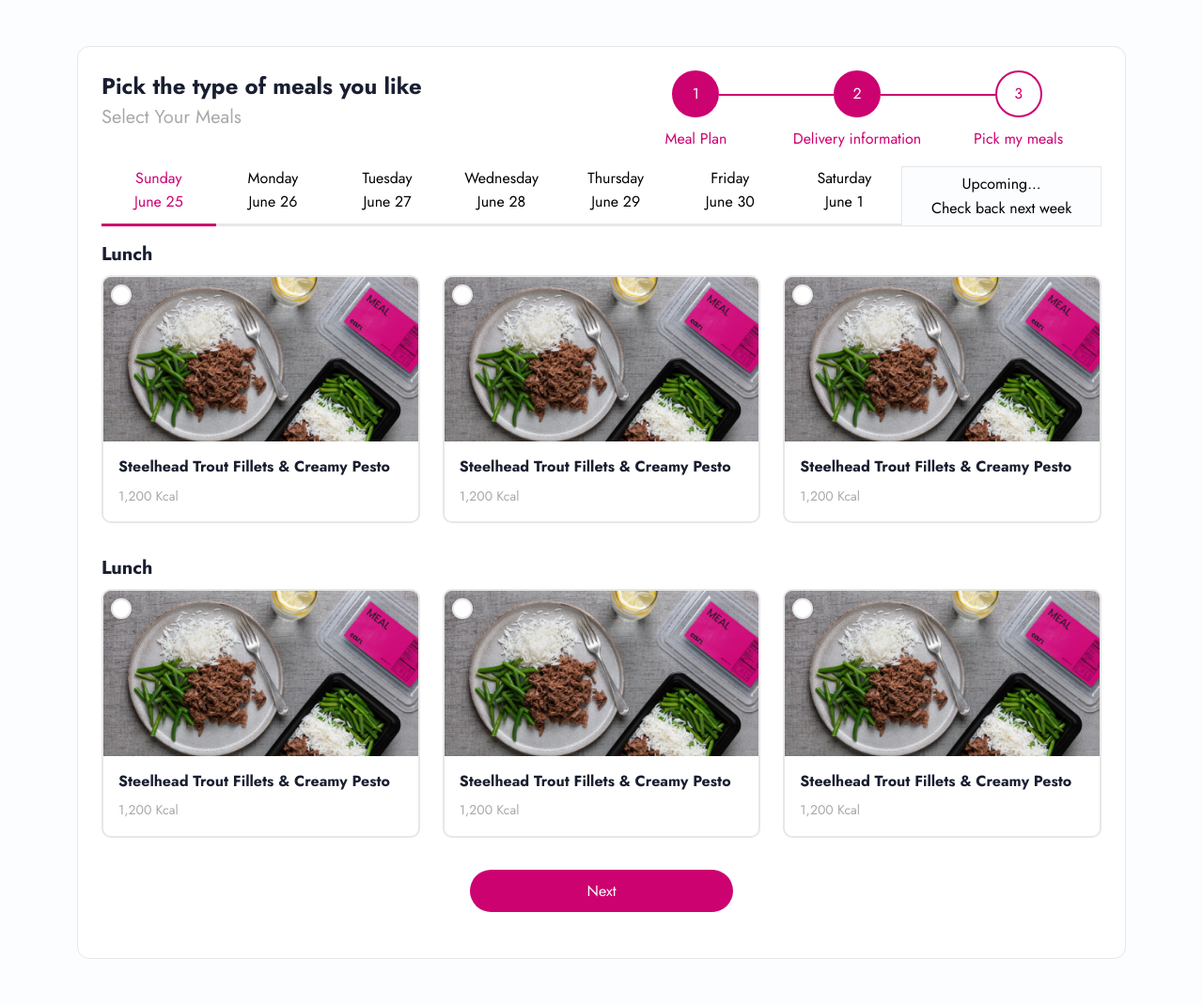
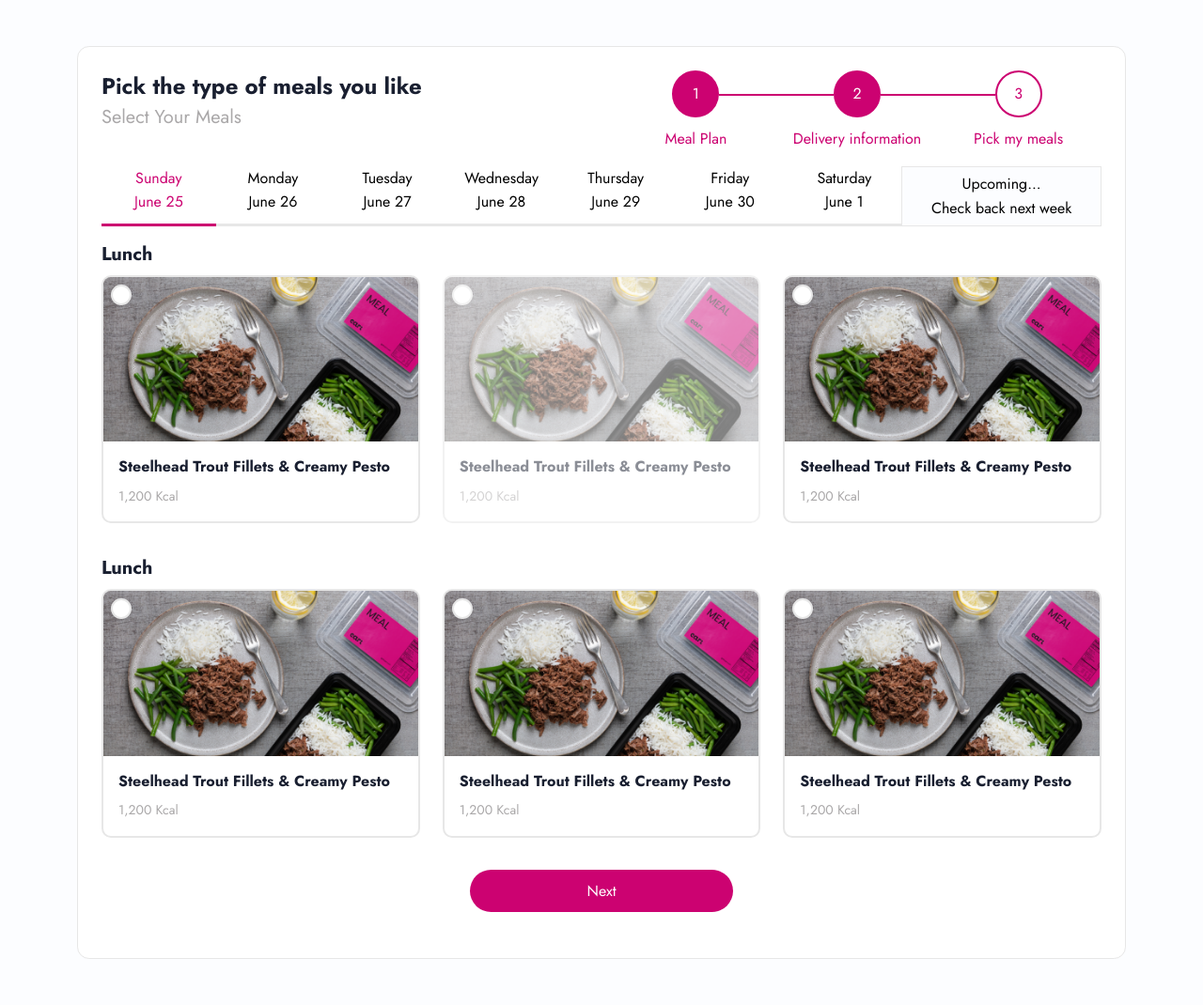
Before and after one commit to waleedo0o7/cari-website, a PHP site: page /meal-plans-select-meals.php in a window 1280 px wide. Shown: the part 81-1151 px from the top of the page at 94% size. Run offline with PHP 8.4, Linux system fonts and the light colour scheme; style sheets or scripts are compiled from the project's sources; some libraries are stand-ins or nearby versions.

Commit message:
add disabled class

```diff
--- a/assets/css/custom-style.css
+++ b/assets/css/custom-style.css
@@ -576,6 +576,17 @@ hr.border-line {
 .option-container.disabled {
   opacity: 0.5;
 }
+.option-container.disabled::after {
+  content: "";
+  background: transparent;
+  position: absolute;
+  top: 0;
+  left: 0;
+  width: 100%;
+  height: 100%;
+  z-index: 3333;
+  cursor: auto;
+}
 .option-container .option-icon {
   width: 25px;
 }
@@ -770,17 +781,20 @@ hr.border-line {
   overflow: hidden;
   position: relative;
   padding: 0 !important;
+  cursor: pointer;
 }
 .one-meal-card-wrapper .radio-with-select-item,
 .one-meal-card-wrapper .checkmark {
   position: absolute;
   top: 10px;
   left: 10px;
+  cursor: pointer;
 }
 .one-meal-card-wrapper .one-meal-card {
   border-radius: 10px;
   overflow: hidden;
   border: 2px solid var(--gray);
+  cursor: pointer;
 }
 
 input.radio-with-select-item:checked + span + label {
@@ -872,7 +886,8 @@ input.radio-with-select-item:checked + span + label {
   .intro-with-bg {
     background-position: 42%;
   }
-  .banner-area-for .banner-content-two h1, .banner-area-for .banner-content-two p {
+  .banner-area-for .banner-content-two h1,
+  .banner-area-for .banner-content-two p {
     text-shadow: 0 0 3px #616161;
   }
   .why-choose-cards-row .col-lg-4 {
--- a/assets/css/custom-style.scss
+++ b/assets/css/custom-style.scss
@@ -648,6 +648,17 @@ hr.border-line {
 
     &.disabled {
         opacity: 0.5;
+        &::after {
+            content: "";
+            background: transparent;
+            position: absolute;
+            top: 0;
+            left: 0;
+            width: 100%;
+            height: 100%;
+            z-index: 3333;
+            cursor: auto;
+        }
     }
 
     .option-icon {
@@ -872,18 +883,21 @@ hr.border-line {
     overflow: hidden;
     position: relative;
     padding: 0 !important;
+    cursor: pointer;
 
     .radio-with-select-item,
     .checkmark {
         position: absolute;
         top: 10px;
         left: 10px;
+        cursor: pointer;
     }
 
     .one-meal-card {
         border-radius: 10px;
         overflow: hidden;
         border: 2px solid var(--gray);
+        cursor: pointer;
     }
 }
 
@@ -983,19 +997,16 @@ input.radio-with-select-item:checked + span + label {
 }
 
 @media all and (max-width: 922px) {
-
-
     .intro-with-bg {
         background-position: 42%;
     }
 
-
     .banner-area-for .banner-content-two {
-        h1 , p {
+        h1,
+        p {
             text-shadow: 0 0 3px #616161;
         }
     }
-
 
     .why-choose-cards-row .col-lg-4 {
         border: none !important;
--- a/meal-plans-select-meals.php
+++ b/meal-plans-select-meals.php
@@ -100,7 +100,7 @@
 
                                 <div class="col-lg-4">
 
-                                    <div class="one-meal-card-wrapper option-container p-0 ">
+                                    <div class="one-meal-card-wrapper option-container disabled p-0">
 
                                         <input type="checkbox" id="product-02" name="select-product" class="radio-with-select-item" value="1">
                                         <span class="checkmark"></span>
```
Also changed, not shown: 2 other files.
